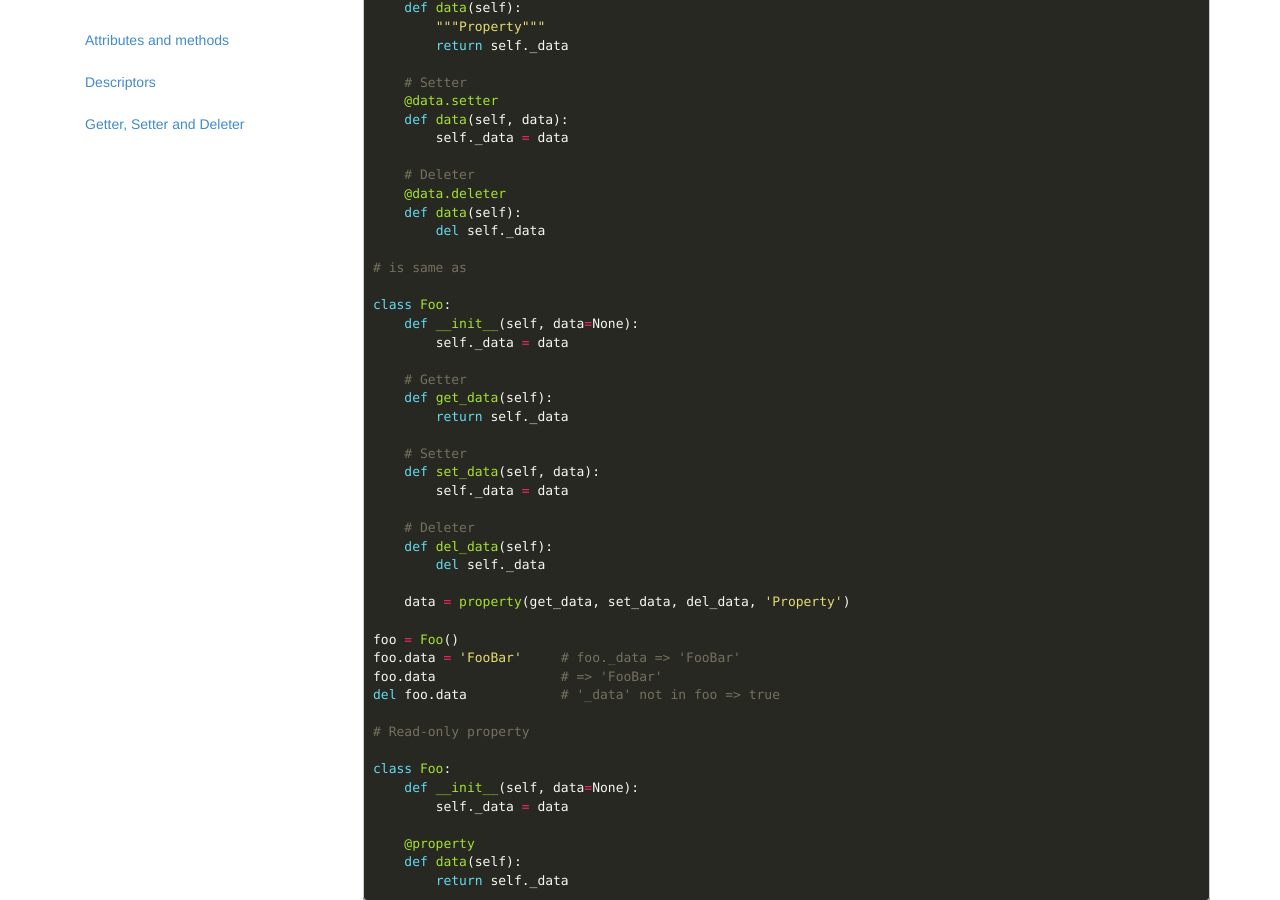
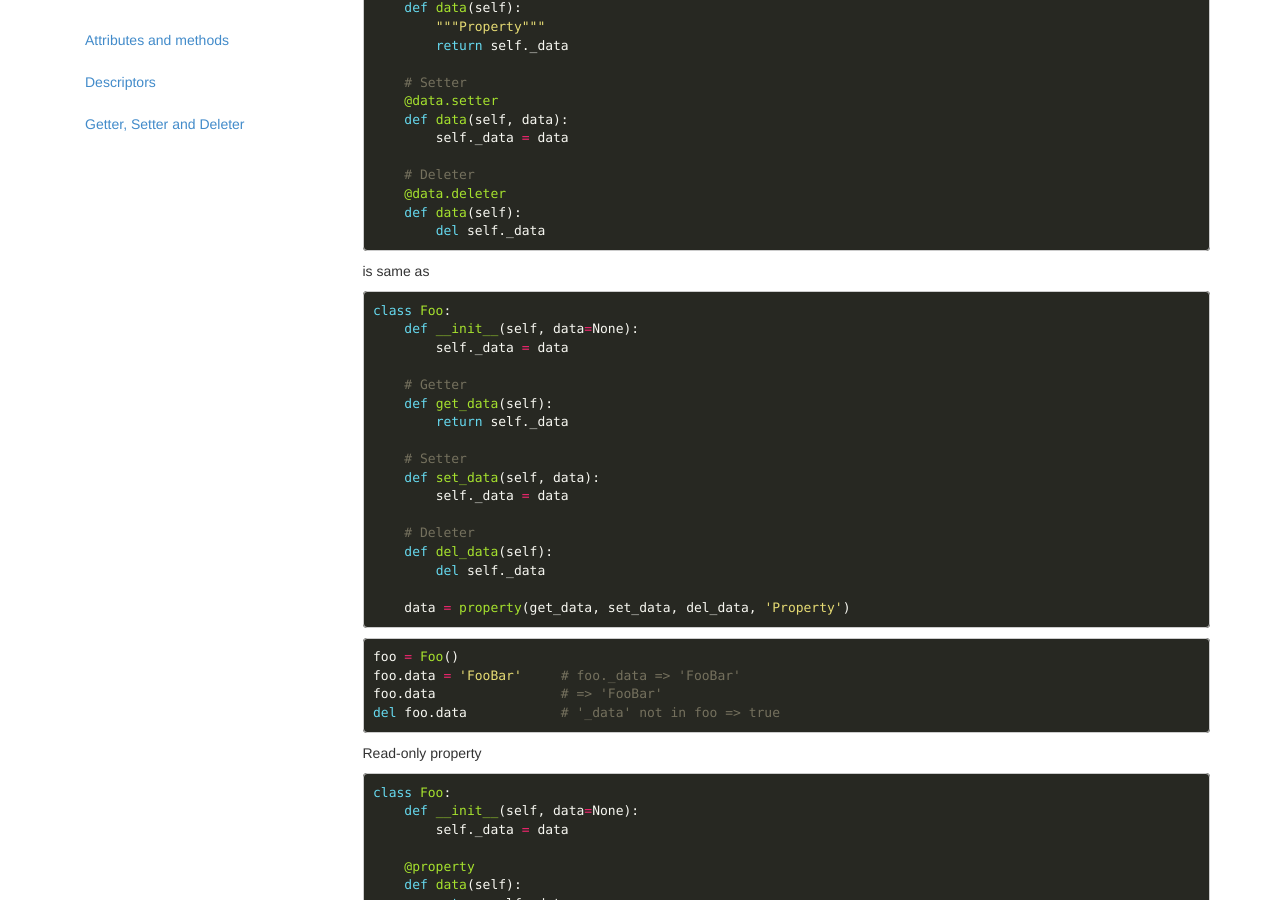
Before and after one commit to steelywing/python-quick-reference, a Jekyll site: the page built from classes.md, in a window 1280 px wide and 900 px high, scrolled down 1965 px. Built offline with Jekyll 4.4.1, drawn with Linux system fonts in a browser that asks for light colours; nearby versions of some CDN libraries; Markdown is read by kramdown in place of the engine named in the settings.

Commit message:
update classes

````diff
--- a/classes.md
+++ b/classes.md
@@ -106,9 +106,11 @@ class Foo:
     @data.deleter
     def data(self):
         del self._data
+```
 
-# is same as
+is same as
 
+``` python
 class Foo:
     def __init__(self, data=None):
         self._data = data
@@ -126,14 +128,18 @@ class Foo:
         del self._data
 
     data = property(get_data, set_data, del_data, 'Property')
+```
 
+``` python
 foo = Foo()
 foo.data = 'FooBar'     # foo._data => 'FooBar'
 foo.data                # => 'FooBar'
 del foo.data            # '_data' not in foo => true
+```
 
-# Read-only property
+Read-only property
 
+``` python
 class Foo:
     def __init__(self, data=None):
         self._data = data
````
